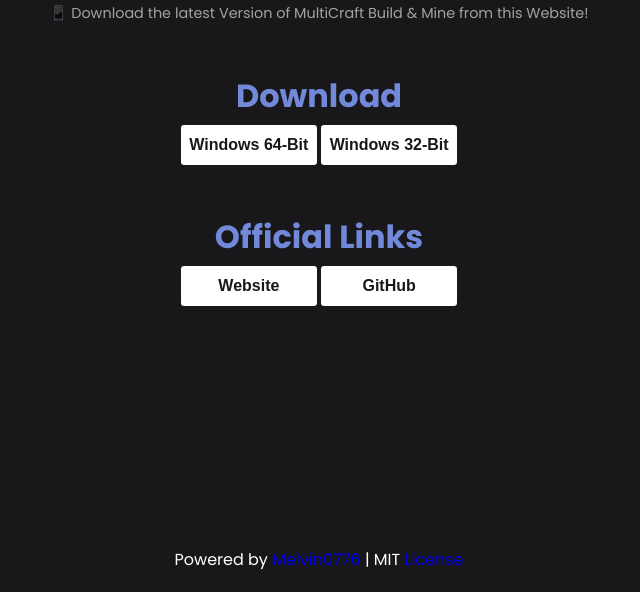
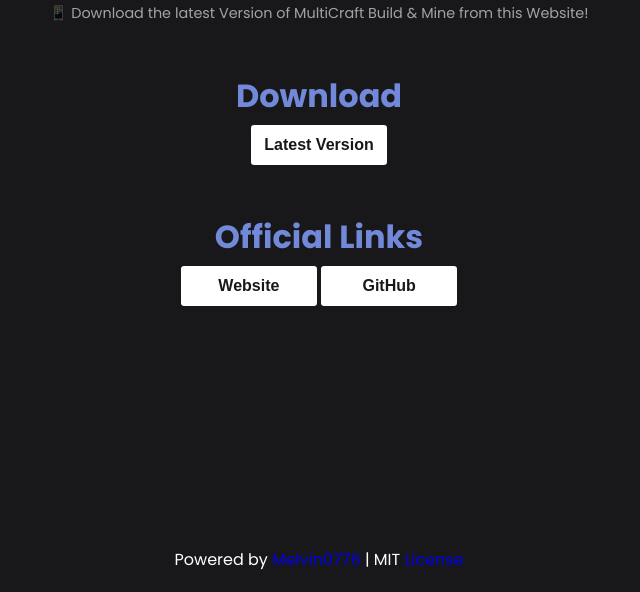
Before and after one commit to Melvin0776Company/MultiCraftAndroid, a plain HTML site: page index.html in a window 1280 px wide. Shown: the part 208-800 px from the top of the page, without its empty margins (321-961 px from the left). Drawn offline with Linux system fonts and the light colour scheme; no server answers.

Commit message:
Update index.html

```diff
--- a/index.html
+++ b/index.html
@@ -149,8 +149,7 @@
 
             <h1 class="special" style="margin-top:3rem;">Download</h1>
             <div class="center">
-                <a href="https://github.com/Melvin0776Company/MultiCraftPC/releases/download/2.0.2/multicraft-2.0.2-win64.zip" id="win64"><button class="btn">Windows 64-Bit</button></a>
-                <a href="https://github.com/Melvin0776Company/MultiCraftPC/releases/download/2.0.2/multicraft-2.0.2-win32.zip" id="win32"><button class="btn">Windows 32-Bit</button></a>
+                <a href="https://updates.multicraft.world/releases/android/MultiCraft-free.apk" id="win64"><button class="btn">Latest Version</button></a>
             </div>
 
             <h1 class="special" style="margin-top:3rem;">Official Links</h1>
@@ -173,7 +172,7 @@
                     win32.title = `MultiCraft for Windows 32-Bit Version`;
                 })
                 .catch((e) => {
-                    win64.href = "https://github.com/Melvin0776Company/MultiCraftPC/releases/download/2.0.2/multicraft-2.0.2-win64.zip";
+                    win64.href = "https://updates.multicraft.world/releases/android/MultiCraft-free.apk";
                     win32.href = "https://github.com/Melvin0776Company/MultiCraftPC/releases/download/2.0.2/multicraft-2.0.2-win32.zip";
                 });
         </script>
```
